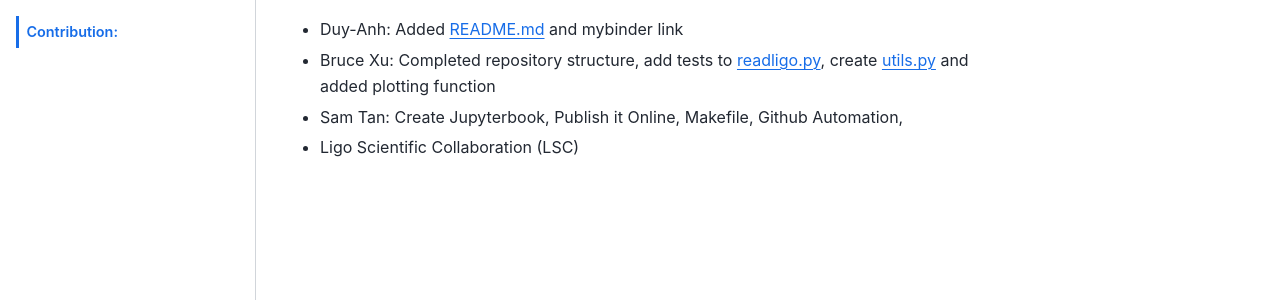
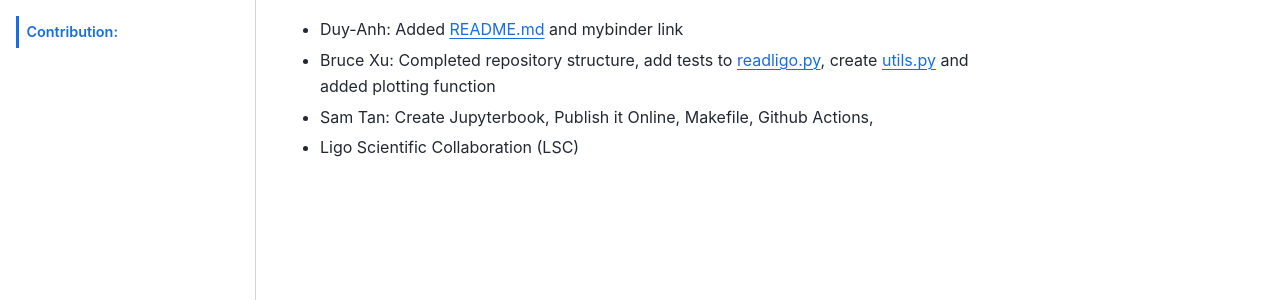
Before and after one commit to UCB-stat-159-s23/hw04-group25, a Jupyter Book: the page built from contribution_statement.md, in a window 1280 px wide. Shown: the part 236-536 px from the top of the page. Built offline with Jupyter Book 1.0.4 settings and Sphinx 7.4.7 and the Sphinx Book theme 1.1.4, drawn with Linux system fonts in a browser that asks for light colours; pages that are not in the unit, such as notebooks, are missing from menus.

Commit message:
Update requirements for the github action

```diff
--- a/contribution_statement.md
+++ b/contribution_statement.md
@@ -3,6 +3,6 @@
 
 - Duy-Anh: Added README.md and mybinder link
 - Bruce Xu: Completed repository structure, add tests to readligo.py, create utils.py and added plotting function
-- Sam Tan: Create Jupyterbook, Publish it Online, Makefile, Github Automation,
+- Sam Tan: Create Jupyterbook, Publish it Online, Makefile, Github Actions,
 
 - Ligo Scientific Collaboration (LSC)
```
Also changed, not shown: requirement.txt (deleted, +0 -9 lines), 6 other files.
